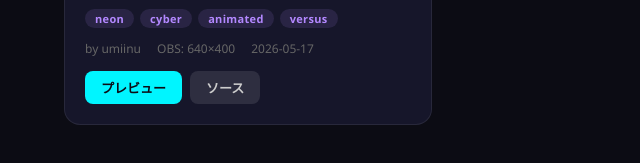
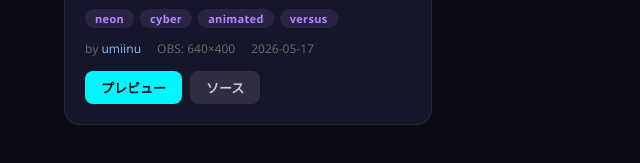
Before and after one commit to ow-utils/ow-counter-gallery, a plain HTML site: page index.html in a window 1280 px wide. Shown: the part 509-672 px from the top of the page, 0-640 px from the left. Drawn offline with Linux system fonts and the light colour scheme.

Commit message:
ギャラリーカードの著者名に author_url のハイパーリンクを設定
Co-Authored-By: Claude Sonnet 4.6 <noreply@anthropic.com>

```diff
--- a/index.html
+++ b/index.html
@@ -255,7 +255,7 @@
           <p class="card-desc">${esc(design.description || "")}</p>
           ${tagsHtml ? `<div class="card-tags">${tagsHtml}</div>` : ""}
           <div class="card-meta">
-            ${design.author ? `<span>by ${esc(design.author)}</span>` : ""}
+            ${design.author ? `<span>by ${design.author_url ? `<a href="${esc(design.author_url)}" target="_blank" rel="noopener noreferrer" style="color:#7ab8ff;text-decoration:none;">${esc(design.author)}</a>` : esc(design.author)}</span>` : ""}
             ${obsSize ? `<span>OBS: ${obsSize}</span>` : ""}
             ${design.created ? `<span>${esc(design.created)}</span>` : ""}
           </div>
```
